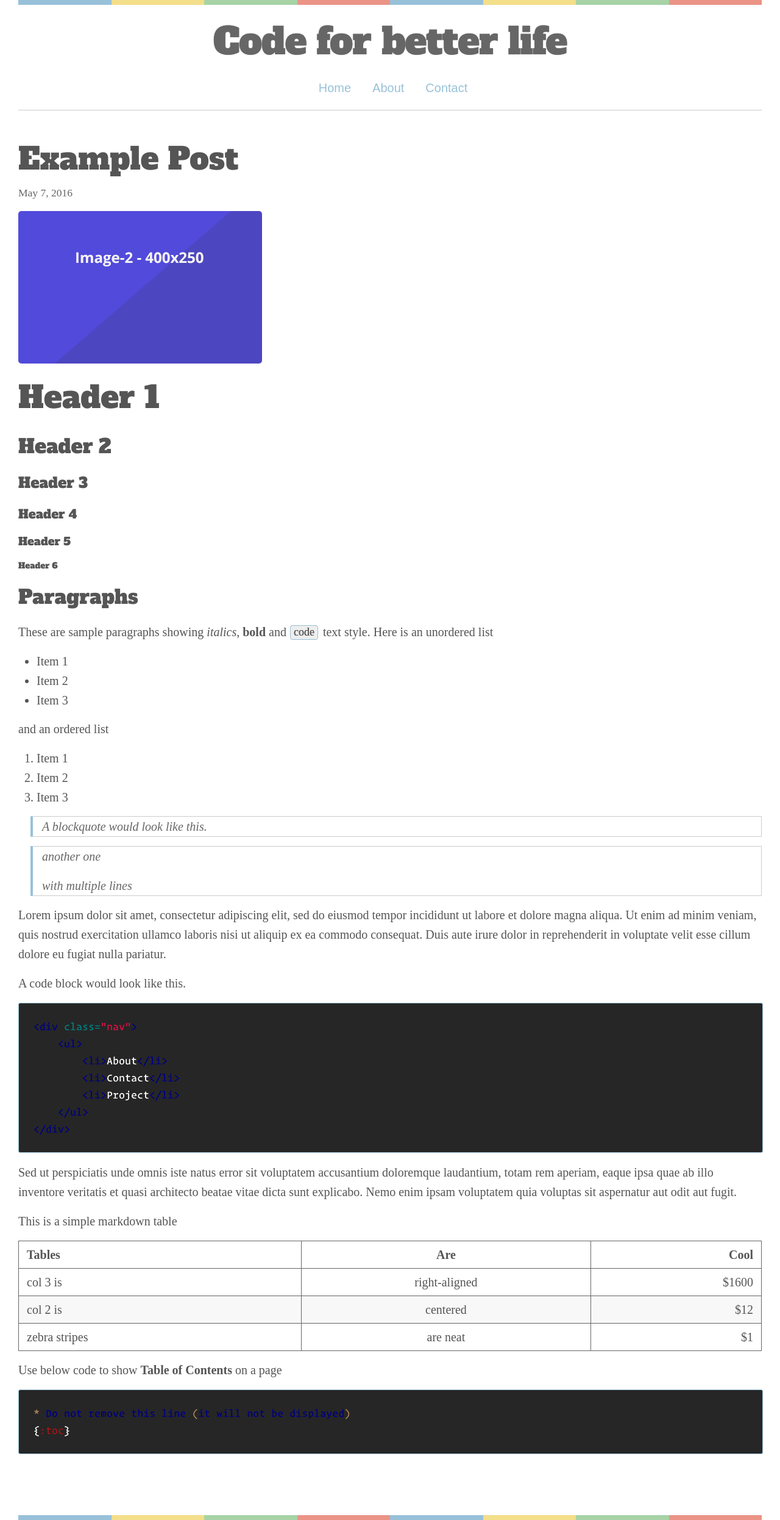
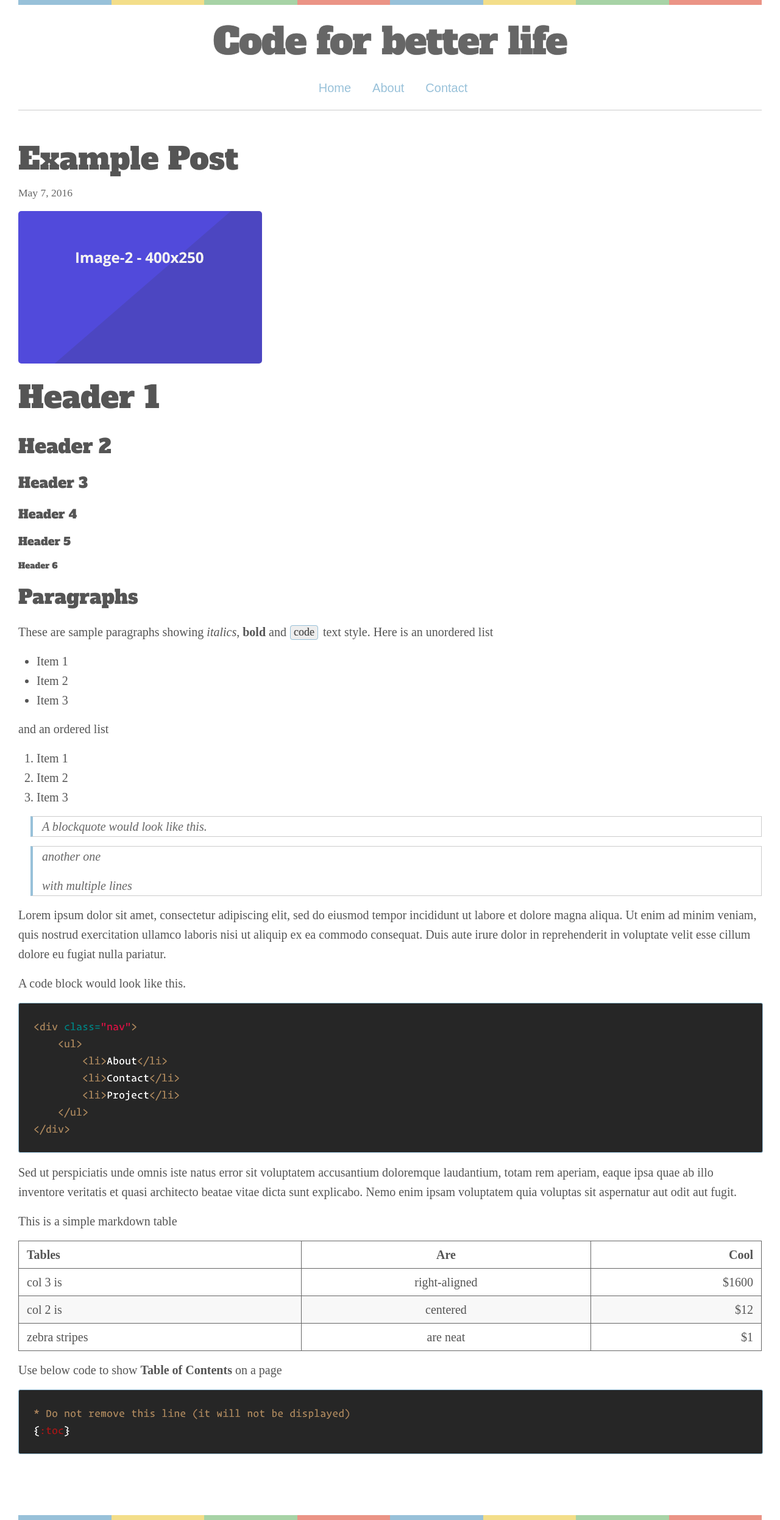
Before and after one commit to YYvanYang/yyvanyang.github.io, a Jekyll site: the page built from _posts/2016-05-07-example.md, in a window 1280 px wide. Shown: the whole page at 61% size. Built offline with Jekyll 4.4.1, drawn with Linux system fonts in a browser that asks for light colours; some web fonts are replaced; comment, search, counter and statistics services are not loaded.

Commit message:
Update _syntax-highlighting.scss

```diff
--- a/_sass/_syntax-highlighting.scss
+++ b/_sass/_syntax-highlighting.scss
@@ -57,7 +57,7 @@
     .ne    { color: #900; font-weight: bold } // Name.Exception
     .nf    { color: #900; font-weight: bold } // Name.Function
     .nn    { color: #555 } // Name.Namespace
-    .nt    { color: #000080 } // Name.Tag
+    .nt    { color: #ab875d } // Name.Tag
     .nv    { color: #008080 } // Name.Variable
     .ow    { font-weight: bold } // Operator.Word
     .w     { color: #bbb } // Text.Whitespace
```
